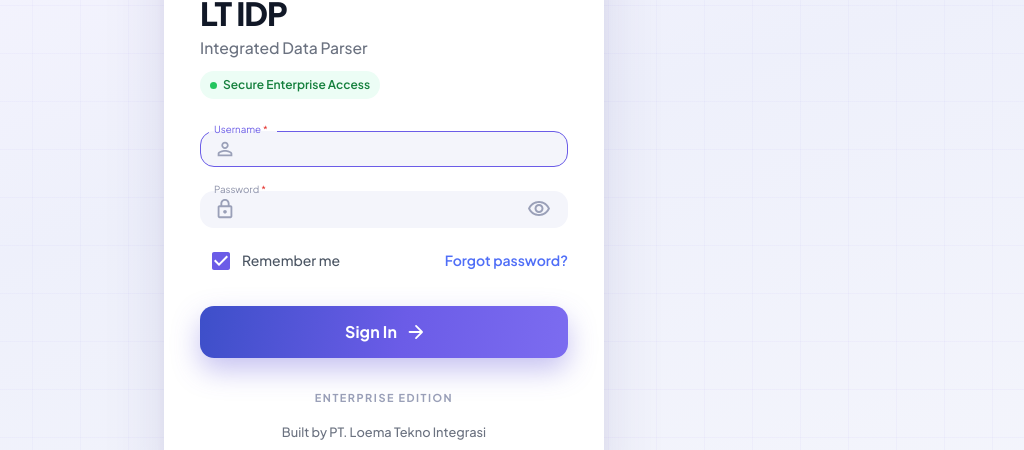
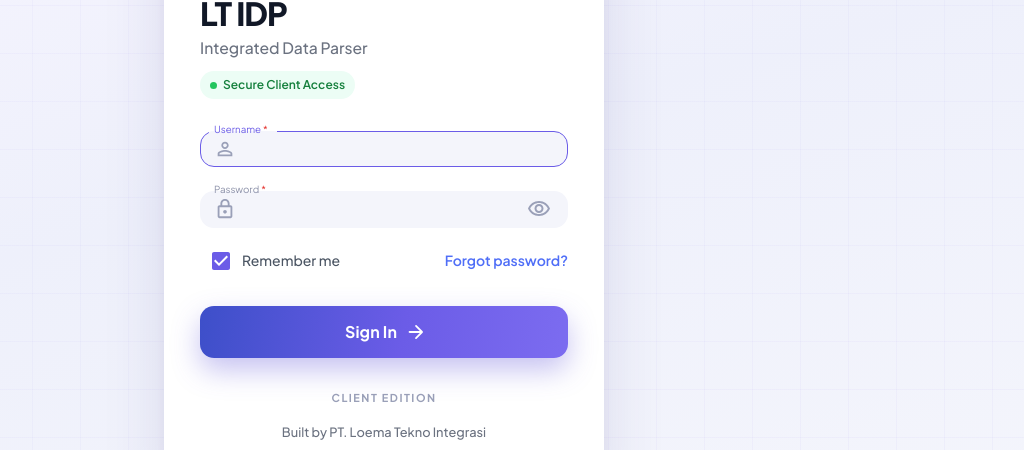
Before and after one commit to haryowl/LT-IDP, a React (Vite) app: page /#/login in a window 1280 px wide. Shown: the part 187-637 px from the top of the page, without its empty margins (256-1280 px from the left). Built offline with nearby package versions, Linux system fonts and the light colour scheme; no server answers.

Commit message:
Rename login labels from Enterprise to Client edition.
Co-authored-by: Cursor <cursoragent@cursor.com>

```diff
--- a/src/pages/Login.tsx
+++ b/src/pages/Login.tsx
@@ -219,7 +219,7 @@ const Login: React.FC = () => {
           label={
             <Box sx={{ display: 'flex', alignItems: 'center', gap: 0.75 }}>
               <Box sx={{ width: 7, height: 7, borderRadius: '50%', bgcolor: '#22c55e' }} />
-              Secure Enterprise Access
+              Secure Client Access
             </Box>
           }
           size="small"
@@ -401,7 +401,7 @@ const Login: React.FC = () => {
                 color: '#9aa0b8',
               }}
             >
-              ENTERPRISE EDITION
+              CLIENT EDITION
             </Typography>
             <Box sx={{ flex: 1, height: 1, bgcolor: '#eceef5' }} />
           </Box>
```
